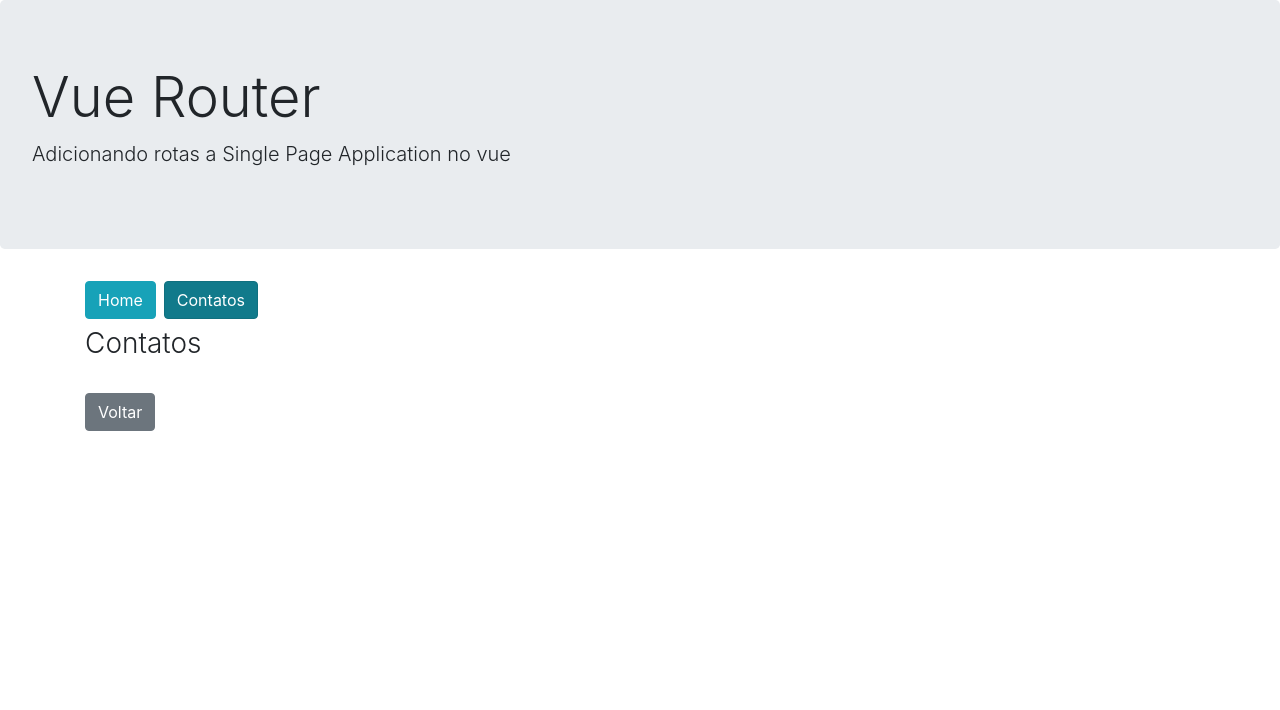
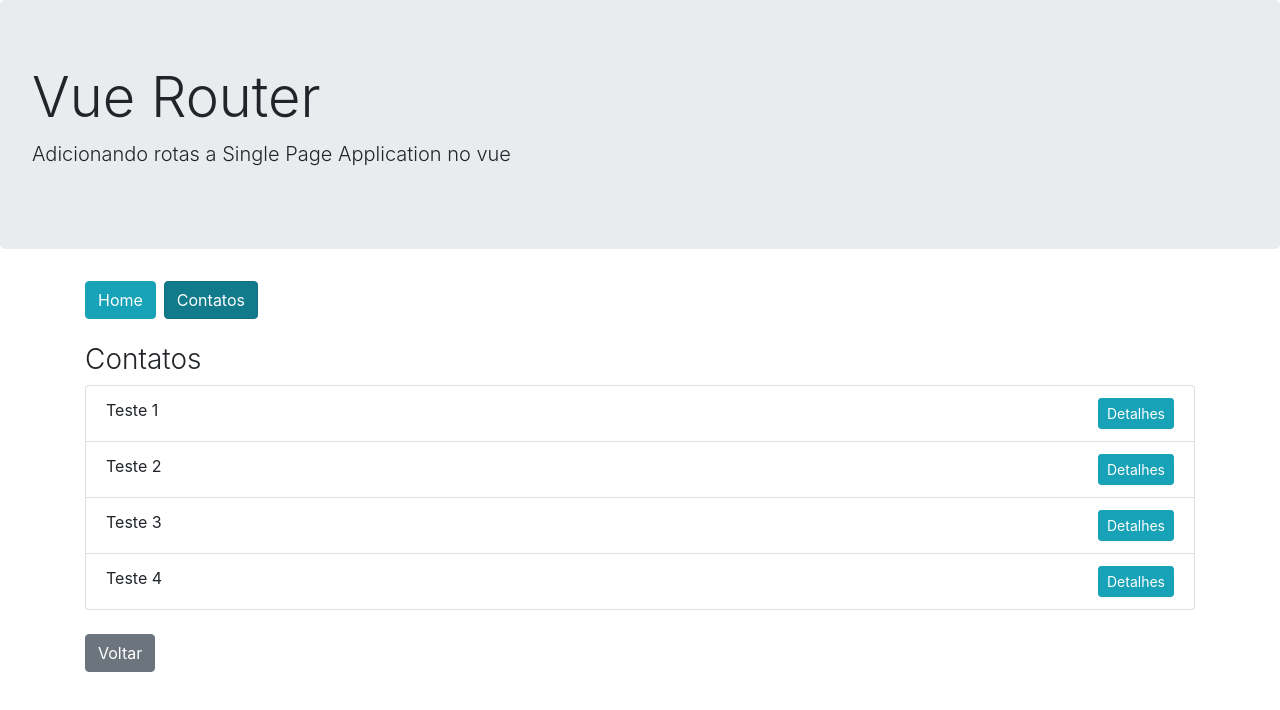
Before and after one commit to dev-rodrigues/routesWithVuejs, a Vue app: page /contatos in a window 1280 px wide. Shown: the top 710 px of the page. Built offline with nearby package versions, Linux system fonts and the light colour scheme.

Commit message:
preparando componente para trabalhar com passagem de parametros

```diff
--- a/src/App.vue
+++ b/src/App.vue
@@ -11,10 +11,10 @@
           to="/"
           active-class="active"
           exact
-          class="btn btn-info mb-2 mr-2">Home</router-link>
+          class="btn btn-info mb-4 mr-2">Home</router-link>
         <router-link
           :to="{ path: '/contatos'}"
-          class="btn btn-info mb-2">Contatos</router-link>
+          class="btn btn-info mb-4">Contatos</router-link>
 
         <router-view></router-view>
       </div>
--- /dev/null
+++ b/src/components/contatos/ContatosLista.vue
@@ -0,0 +1,55 @@
+<template>
+    <div>
+        <h3 class="font-weight-light">Contatos</h3>
+
+        <ul class="list-group" v-if="contatos.length > 0">
+            <ContatosListaItem
+                class="list-group-item"
+                v-for="contato in contatos"
+                :key="contato.id"
+                :contato="contato"/>
+        </ul>
+        <p v-else>
+            Nenhum contato cadastrado.
+        </p>
+
+        <button
+            class="btn btn-secondary mt-4 mb-4"
+            @click="voltar">
+            Voltar
+        </button>
+    </div>
+</template>
+
+<script>
+import ContatosListaItem from './ContatosListaItem.vue';
+
+export default {
+    components: {
+        ContatosListaItem
+    },
+    data() {
+        return {
+            contatos: [
+                {
+                    id: 1, nome: 'Teste 1', email: 'teste1@gmail.com'
+                },
+                {
+                    id: 2, nome: 'Teste 2', email: 'teste2@gmail.com'
+                },
+                {
+                    id: 3, nome: 'Teste 3', email: 'teste3@gmail.com'
+                },
+                {
+                    id: 4, nome: 'Teste 4', email: 'teste4@gmail.com'
+                }
+            ]
+        }
+    },
+    methods: {
+        voltar() {
+            this.$router.back();
+        }
+    }
+}
+</script>
--- /dev/null
+++ b/src/components/contatos/ContatosListaItem.vue
@@ -0,0 +1,17 @@
+<template>
+    <li>
+        <span>{{ contato.nome }}</span>
+        <button class="btn btn-info btn-sm float-right">Detalhes</button>
+    </li>
+</template>
+
+<script>
+export default {
+    props: {
+        contato: {
+            type: Object,
+            required: true
+        }
+    }
+}
+</script>
--- a/src/views/contatos/Contatos.vue
+++ b/src/views/contatos/Contatos.vue
@@ -1,24 +1,14 @@
 <template>
-    <div>
-        <h3 class="font-weight-light">Contatos</h3>
-        <button
-            class="btn btn-secondary mt-4 mb-4"
-            @click="voltar">
-            Voltar
-        </button>
-    </div>
+    <ContatosLista />
 </template>
 
 <script>
+
+import ContatosLista from './../../components/contatos/ContatosLista.vue';
+
 export default {
-    methods: {
-        voltar() {
-            // this.$router.push('/')
-            // this.$router.replace('/');
-            // this.$router.go(-1);
-            // this.$router.forward();
-            this.$router.back();
-        }
+    components: {
+        ContatosLista
     }
 }
 </script>
```
